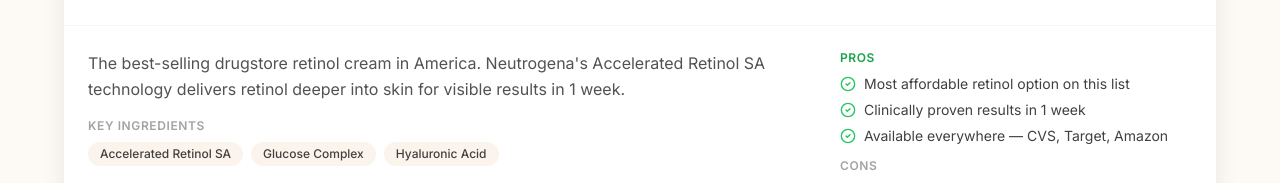
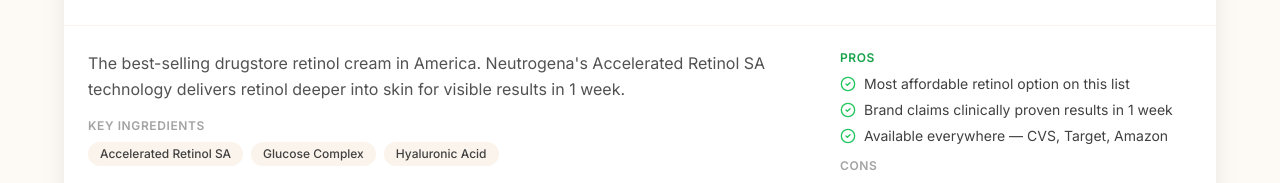
Before and after one commit to claudeemail6021-alt/bestwrinklereducers, a Next.js app: page /top-10 in a window 1280 px wide. Shown: the part 1967-2150 px from the top of the page. Built offline with nearby package versions, Linux system fonts and the light colour scheme; no server answers; a web font is replaced by a local one.

Commit message:
🚨 Fix unattributed 'clinically proven' claims — now attributed to manufacturer or removed

```diff
--- a/src/data/products.ts
+++ b/src/data/products.ts
@@ -241,7 +241,7 @@
     bestFor: "Retinol beginners, fine lines, uneven texture",
     pros: [
       "Most affordable retinol option on this list",
-      "Clinically proven results in 1 week",
+      "Brand claims clinically proven results in 1 week",
       "Available everywhere — CVS, Target, Amazon",
       "34,000+ verified reviews",
       "Great starting retinol for beginners",
@@ -639,12 +639,12 @@
       {
         question: "What makes RoC better than generic retinol serums?",
         answer:
-          "RoC has over 65 years specifically studying retinol in skincare. Their mineral complex is clinically proven to enhance retinol's stability and effectiveness — generic serums often lack this supporting cast.",
+          "RoC has over 65 years specifically studying retinol in skincare. The brand claims their mineral complex enhances retinol's stability and effectiveness — generic serums often lack this supporting cast.",
       },
       {
         question: "How does this compare to the Neutrogena Rapid Wrinkle Repair?",
         answer:
-          "Both are excellent drugstore retinols. RoC's serum format is lighter and faster-absorbing. Neutrogena's Accelerated SA technology may be more beginner-friendly. Both deliver clinically proven results.",
+          "Both are excellent drugstore retinols. RoC's serum format is lighter and faster-absorbing. Neutrogena's Accelerated SA technology may be more beginner-friendly. Both are widely reviewed drugstore retinol options.",
       },
     ],
     featured: false,
```
